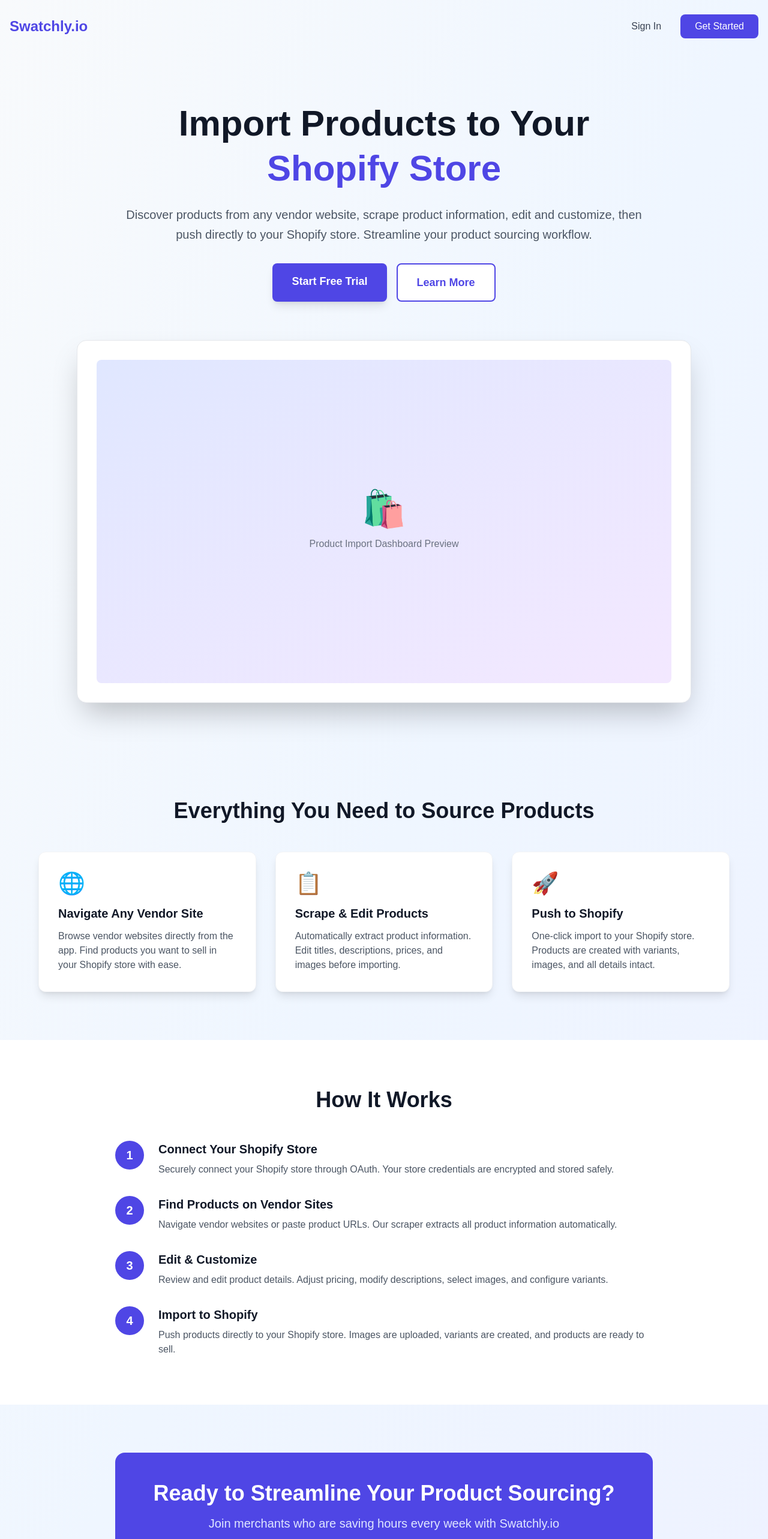
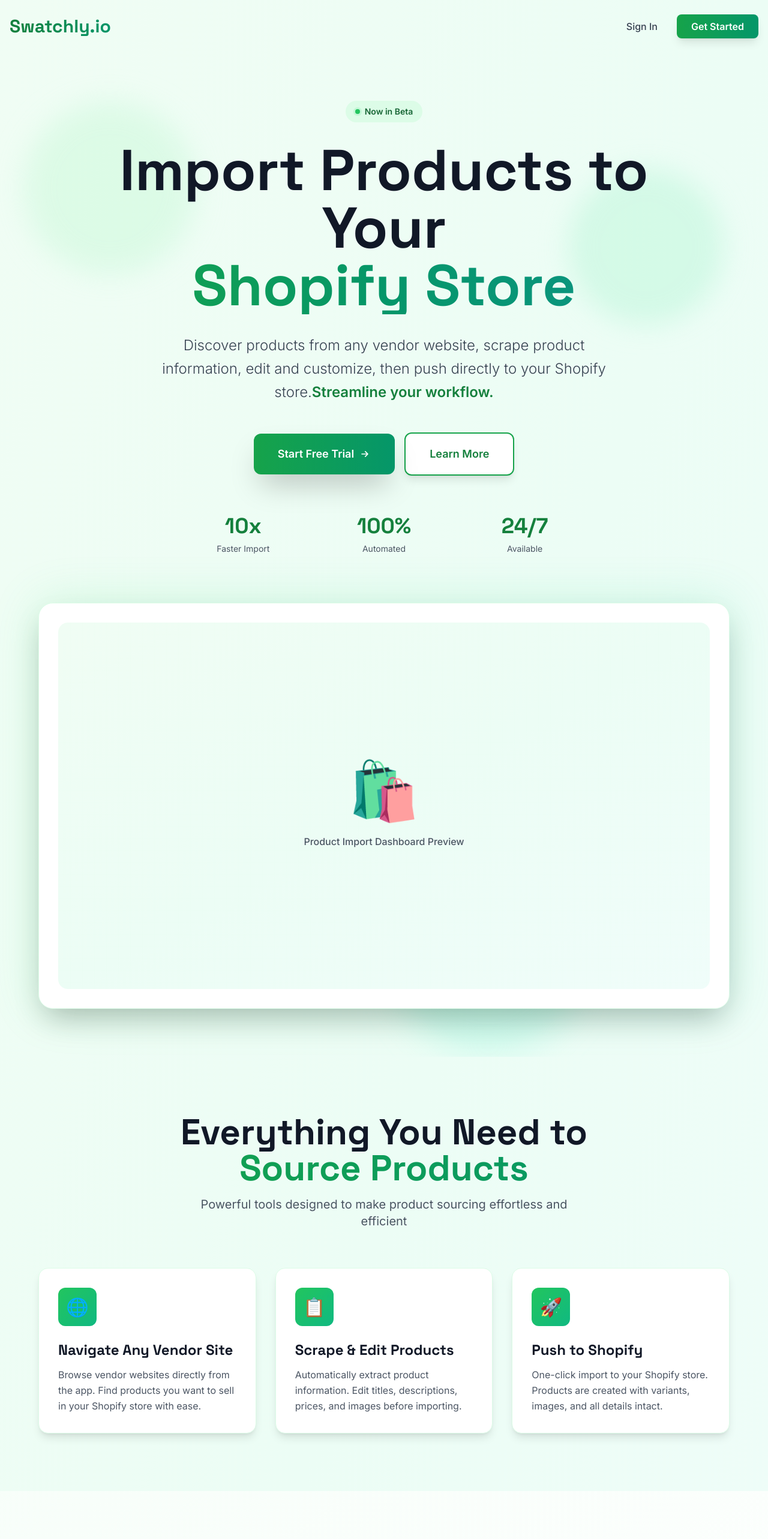
Before and after one commit to gilligan12/swatchly.io, a Next.js app: page / in a window 1280 px wide. Shown: the top 2566 px of the page at 60% size. Built offline with nearby package versions, Linux system fonts and the light colour scheme.

Commit message:
Redesign: Deep green color scheme, modern fonts (Space Grotesk + Inter), exciting innovative design

```diff
--- a/app/globals.css
+++ b/app/globals.css
@@ -17,7 +17,7 @@
 body {
   color: var(--foreground);
   background: var(--background);
-  font-family: Arial, Helvetica, sans-serif;
+  font-family: var(--font-inter), system-ui, sans-serif;
 }
 
 @layer utilities {
@@ -25,3 +25,49 @@
     text-wrap: balance;
   }
 }
+
+/* Animations */
+@keyframes blob {
+  0%, 100% {
+    transform: translate(0, 0) scale(1);
+  }
+  33% {
+    transform: translate(30px, -50px) scale(1.1);
+  }
+  66% {
+    transform: translate(-20px, 20px) scale(0.9);
+  }
+}
+
+.animate-blob {
+  animation: blob 7s infinite;
+}
+
+.animation-delay-2000 {
+  animation-delay: 2s;
+}
+
+.animation-delay-4000 {
+  animation-delay: 4s;
+}
+
+@keyframes bounce-slow {
+  0%, 100% {
+    transform: translateY(0);
+  }
+  50% {
+    transform: translateY(-20px);
+  }
+}
+
+.animate-bounce-slow {
+  animation: bounce-slow 3s ease-in-out infinite;
+}
+
+/* Grid pattern */
+.bg-grid-pattern {
+  background-image:
+    linear-gradient(to right, rgba(34, 197, 94, 0.1) 1px, transparent 1px),
+    linear-gradient(to bottom, rgba(34, 197, 94, 0.1) 1px, transparent 1px);
+  background-size: 20px 20px;
+}
--- a/app/layout.tsx
+++ b/app/layout.tsx
@@ -1,5 +1,18 @@
 import type { Metadata } from "next";
+import { Inter, Space_Grotesk } from "next/font/google";
 import "./globals.css";
+
+const inter = Inter({
+  subsets: ["latin"],
+  variable: "--font-inter",
+  display: "swap",
+});
+
+const spaceGrotesk = Space_Grotesk({
+  subsets: ["latin"],
+  variable: "--font-space-grotesk",
+  display: "swap",
+});
 
 export const metadata: Metadata = {
   title: "Swatchly.io - Import Products to Your Shopify Store",
@@ -12,7 +25,7 @@
   children: React.ReactNode;
 }>) {
   return (
-    <html lang="en">
+    <html lang="en" className={`${inter.variable} ${spaceGrotesk.variable}`}>
       <body>{children}</body>
     </html>
   );
--- a/app/page.tsx
+++ b/app/page.tsx
@@ -2,21 +2,23 @@
 
 export default function Home() {
   return (
-    <div className="min-h-screen bg-gradient-to-br from-slate-50 via-blue-50 to-indigo-50">
+    <div className="min-h-screen bg-gradient-to-br from-green-50 via-emerald-50 to-teal-50">
       {/* Navigation */}
-      <nav className="container mx-auto px-4 py-6">
+      <nav className="container mx-auto px-4 py-6 relative z-10">
         <div className="flex items-center justify-between">
-          <div className="text-2xl font-bold text-indigo-600">Swatchly.io</div>
+          <div className="text-3xl font-display font-bold bg-gradient-to-r from-green-700 to-emerald-600 bg-clip-text text-transparent">
+            Swatchly.io
+          </div>
           <div className="flex gap-4">
             <Link
               href="/login"
-              className="px-4 py-2 text-gray-700 hover:text-indigo-600 transition-colors"
+              className="px-4 py-2 text-gray-700 hover:text-green-700 transition-colors font-medium"
             >
               Sign In
             </Link>
             <Link
               href="/signup"
-              className="px-6 py-2 bg-indigo-600 text-white rounded-lg hover:bg-indigo-700 transition-colors"
+              className="px-6 py-2 bg-gradient-to-r from-green-600 to-emerald-600 text-white rounded-lg hover:from-green-700 hover:to-emerald-700 transition-all transform hover:scale-105 shadow-lg font-semibold"
             >
               Get Started
             </Link>
@@ -25,40 +27,83 @@
       </nav>
 
       {/* Hero Section */}
-      <main className="container mx-auto px-4 py-20">
-        <div className="max-w-4xl mx-auto text-center">
-          <h1 className="text-6xl font-bold text-gray-900 mb-6 leading-tight">
+      <main className="container mx-auto px-4 py-20 relative">
+        {/* Animated background elements */}
+        <div className="absolute inset-0 overflow-hidden pointer-events-none">
+          <div className="absolute top-20 left-10 w-72 h-72 bg-green-200 rounded-full mix-blend-multiply filter blur-xl opacity-30 animate-blob"></div>
+          <div className="absolute top-40 right-10 w-72 h-72 bg-emerald-200 rounded-full mix-blend-multiply filter blur-xl opacity-30 animate-blob animation-delay-2000"></div>
+          <div className="absolute -bottom-8 left-1/2 w-72 h-72 bg-teal-200 rounded-full mix-blend-multiply filter blur-xl opacity-30 animate-blob animation-delay-4000"></div>
+        </div>
+
+        <div className="max-w-5xl mx-auto text-center relative z-10">
+          {/* Badge */}
+          <div className="inline-flex items-center gap-2 px-4 py-2 bg-green-100 text-green-800 rounded-full text-sm font-semibold mb-8">
+            <span className="relative flex h-2 w-2">
+              <span className="animate-ping absolute inline-flex h-full w-full rounded-full bg-green-400 opacity-75"></span>
+              <span className="relative inline-flex rounded-full h-2 w-2 bg-green-500"></span>
+            </span>
+            Now in Beta
+          </div>
+
+          <h1 className="text-7xl md:text-8xl font-display font-bold text-gray-900 mb-8 leading-tight">
             Import Products to Your
-            <span className="text-indigo-600"> Shopify Store</span>
+            <span className="block bg-gradient-to-r from-green-600 via-emerald-600 to-teal-600 bg-clip-text text-transparent">
+              Shopify Store
+            </span>
           </h1>
-          <p className="text-xl text-gray-600 mb-8 leading-relaxed">
+
+          <p className="text-2xl text-gray-700 mb-12 leading-relaxed max-w-3xl mx-auto font-light">
             Discover products from any vendor website, scrape product information,
             edit and customize, then push directly to your Shopify store.
-            Streamline your product sourcing workflow.
+            <span className="font-semibold text-green-700">Streamline your workflow.</span>
           </p>
-          <div className="flex gap-4 justify-center">
+
+          <div className="flex flex-col sm:flex-row gap-4 justify-center items-center mb-16">
             <Link
               href="/signup"
-              className="px-8 py-4 bg-indigo-600 text-white rounded-lg text-lg font-semibold hover:bg-indigo-700 transition-all transform hover:scale-105 shadow-lg"
+              className="group px-10 py-5 bg-gradient-to-r from-green-600 to-emerald-600 text-white rounded-xl text-lg font-semibold hover:from-green-700 hover:to-emerald-700 transition-all transform hover:scale-105 shadow-2xl hover:shadow-green-500/50 flex items-center gap-2"
             >
               Start Free Trial
+              <svg className="w-5 h-5 group-hover:translate-x-1 transition-transform" fill="none" stroke="currentColor" viewBox="0 0 24 24">
+                <path strokeLinecap="round" strokeLinejoin="round" strokeWidth={2} d="M13 7l5 5m0 0l-5 5m5-5H6" />
+              </svg>
             </Link>
             <Link
               href="#features"
-              className="px-8 py-4 bg-white text-indigo-600 rounded-lg text-lg font-semibold hover:bg-gray-50 transition-all border-2 border-indigo-600"
+              className="px-10 py-5 bg-white text-green-700 rounded-xl text-lg font-semibold hover:bg-green-50 transition-all border-2 border-green-600 shadow-lg hover:shadow-xl"
             >
               Learn More
             </Link>
           </div>
+
+          {/* Stats */}
+          <div className="grid grid-cols-3 gap-8 max-w-2xl mx-auto">
+            <div className="text-center">
+              <div className="text-4xl font-display font-bold text-green-700 mb-2">10x</div>
+              <div className="text-sm text-gray-600">Faster Import</div>
+            </div>
+            <div className="text-center">
+              <div className="text-4xl font-display font-bold text-green-700 mb-2">100%</div>
+              <div className="text-sm text-gray-600">Automated</div>
+            </div>
+            <div className="text-center">
+              <div className="text-4xl font-display font-bold text-green-700 mb-2">24/7</div>
+              <div className="text-sm text-gray-600">Available</div>
+            </div>
+          </div>
         </div>
 
-        {/* Hero Image/Illustration */}
-        <div className="mt-16 max-w-5xl mx-auto">
-          <div className="bg-white rounded-2xl shadow-2xl p-8 border border-gray-200">
-            <div className="aspect-video bg-gradient-to-br from-indigo-100 to-purple-100 rounded-lg flex items-center justify-center">
-              <div className="text-center">
-                <div className="text-6xl mb-4">🛍️</div>
-                <p className="text-gray-500">Product Import Dashboard Preview</p>
+        {/* Hero Visual */}
+        <div className="mt-20 max-w-6xl mx-auto relative z-10">
+          <div className="relative">
+            <div className="absolute inset-0 bg-gradient-to-r from-green-400 to-emerald-400 rounded-3xl blur-2xl opacity-20"></div>
+            <div className="relative bg-white rounded-3xl shadow-2xl p-8 border border-green-100">
+              <div className="aspect-video bg-gradient-to-br from-green-50 via-emerald-50 to-teal-50 rounded-2xl flex items-center justify-center relative overflow-hidden">
+                <div className="absolute inset-0 bg-grid-pattern opacity-5"></div>
+                <div className="relative z-10 text-center">
+                  <div className="text-8xl mb-6 animate-bounce-slow">🛍️</div>
+                  <p className="text-gray-600 font-medium">Product Import Dashboard Preview</p>
+                </div>
               </div>
             </div>
           </div>
@@ -66,38 +111,55 @@
       </main>
 
       {/* Features Section */}
-      <section id="features" className="container mx-auto px-4 py-20">
+      <section id="features" className="container mx-auto px-4 py-24 relative">
         <div className="max-w-6xl mx-auto">
-          <h2 className="text-4xl font-bold text-center text-gray-900 mb-12">
-            Everything You Need to Source Products
+          <div className="text-center mb-16">
+            <h2 className="text-5xl md:text-6xl font-display font-bold text-gray-900 mb-4">
+              Everything You Need to
+              <span className="block bg-gradient-to-r from-green-600 to-emerald-600 bg-clip-text text-transparent">
+                Source Products
+              </span>
             </h2>
+            <p className="text-xl text-gray-600 max-w-2xl mx-auto">
+              Powerful tools designed to make product sourcing effortless and efficient
+            </p>
+          </div>
+
           <div className="grid md:grid-cols-3 gap-8">
-            <div className="bg-white p-8 rounded-xl shadow-lg border border-gray-100">
-              <div className="text-4xl mb-4">🌐</div>
-              <h3 className="text-xl font-semibold text-gray-900 mb-3">
+            <div className="group bg-white p-8 rounded-2xl shadow-lg border border-green-100 hover:border-green-300 transition-all hover:shadow-2xl hover:-translate-y-2">
+              <div className="w-16 h-16 bg-gradient-to-br from-green-500 to-emerald-500 rounded-xl flex items-center justify-center mb-6 group-hover:scale-110 transition-transform">
+                <span className="text-3xl">🌐</span>
+              </div>
+              <h3 className="text-2xl font-display font-bold text-gray-900 mb-3">
                 Navigate Any Vendor Site
               </h3>
-              <p className="text-gray-600">
+              <p className="text-gray-600 leading-relaxed">
                 Browse vendor websites directly from the app. Find products you want
                 to sell in your Shopify store with ease.
               </p>
             </div>
-            <div className="bg-white p-8 rounded-xl shadow-lg border border-gray-100">
-              <div className="text-4xl mb-4">📋</div>
-              <h3 className="text-xl font-semibold text-gray-900 mb-3">
+
+            <div className="group bg-white p-8 rounded-2xl shadow-lg border border-green-100 hover:border-green-300 transition-all hover:shadow-2xl hover:-translate-y-2">
+              <div className="w-16 h-16 bg-gradient-to-br from-green-500 to-emerald-500 rounded-xl flex items-center justify-center mb-6 group-hover:scale-110 transition-transform">
+                <span className="text-3xl">📋</span>
+              </div>
+              <h3 className="text-2xl font-display font-bold text-gray-900 mb-3">
                 Scrape & Edit Products
               </h3>
-              <p className="text-gray-600">
+              <p className="text-gray-600 leading-relaxed">
                 Automatically extract product information. Edit titles, descriptions,
                 prices, and images before importing.
               </p>
             </div>
-            <div className="bg-white p-8 rounded-xl shadow-lg border border-gray-100">
-              <div className="text-4xl mb-4">🚀</div>
-              <h3 className="text-xl font-semibold text-gray-900 mb-3">
+
+            <div className="group bg-white p-8 rounded-2xl shadow-lg border border-green-100 hover:border-green-300 transition-all hover:shadow-2xl hover:-translate-y-2">
+              <div className="w-16 h-16 bg-gradient-to-br from-green-500 to-emerald-500 rounded-xl flex items-center justify-center mb-6 group-hover:scale-110 transition-transform">
+                <span className="text-3xl">🚀</span>
+              </div>
+              <h3 className="text-2xl font-display font-bold text-gray-900 mb-3">
                 Push to Shopify
               </h3>
-              <p className="text-gray-600">
+              <p className="text-gray-600 leading-relaxed">
                 One-click import to your Shopify store. Products are created with
                 variants, images, and all details intact.
               </p>
@@ -107,63 +169,71 @@
       </section>
 
       {/* How It Works */}
-      <section className="container mx-auto px-4 py-20 bg-white">
-        <div className="max-w-4xl mx-auto">
-          <h2 className="text-4xl font-bold text-center text-gray-900 mb-12">
+      <section className="container mx-auto px-4 py-24 bg-white relative overflow-hidden">
+        <div className="absolute inset-0 bg-gradient-to-br from-green-50/50 to-transparent"></div>
+        <div className="max-w-5xl mx-auto relative z-10">
+          <div className="text-center mb-16">
+            <h2 className="text-5xl md:text-6xl font-display font-bold text-gray-900 mb-4">
               How It Works
             </h2>
-          <div className="space-y-8">
-            <div className="flex gap-6 items-start">
-              <div className="flex-shrink-0 w-12 h-12 bg-indigo-600 text-white rounded-full flex items-center justify-center text-xl font-bold">
+            <p className="text-xl text-gray-600">Simple, fast, and powerful</p>
+          </div>
+
+          <div className="space-y-12">
+            <div className="flex gap-8 items-start group">
+              <div className="flex-shrink-0 w-16 h-16 bg-gradient-to-br from-green-600 to-emerald-600 text-white rounded-2xl flex items-center justify-center text-2xl font-display font-bold shadow-lg group-hover:scale-110 transition-transform">
                 1
               </div>
-              <div>
-                <h3 className="text-xl font-semibold text-gray-900 mb-2">
+              <div className="flex-1 pt-2">
+                <h3 className="text-2xl font-display font-bold text-gray-900 mb-3">
                   Connect Your Shopify Store
                 </h3>
-                <p className="text-gray-600">
+                <p className="text-lg text-gray-600 leading-relaxed">
                   Securely connect your Shopify store through OAuth. Your store
                   credentials are encrypted and stored safely.
                 </p>
               </div>
             </div>
-            <div className="flex gap-6 items-start">
-              <div className="flex-shrink-0 w-12 h-12 bg-indigo-600 text-white rounded-full flex items-center justify-center text-xl font-bold">
+
+            <div className="flex gap-8 items-start group">
+              <div className="flex-shrink-0 w-16 h-16 bg-gradient-to-br from-green-600 to-emerald-600 text-white rounded-2xl flex items-center justify-center text-2xl font-display font-bold shadow-lg group-hover:scale-110 transition-transform">
                 2
               </div>
-              <div>
-                <h3 className="text-xl font-semibold text-gray-900 mb-2">
+              <div className="flex-1 pt-2">
+                <h3 className="text-2xl font-display font-bold text-gray-900 mb-3">
                   Find Products on Vendor Sites
                 </h3>
-                <p className="text-gray-600">
+                <p className="text-lg text-gray-600 leading-relaxed">
                   Navigate vendor websites or paste product URLs. Our scraper
                   extracts all product information automatically.
                 </p>
               </div>
             </div>
-            <div className="flex gap-6 items-start">
-              <div className="flex-shrink-0 w-12 h-12 bg-indigo-600 text-white rounded-full flex items-center justify-center text-xl font-bold">
+
+            <div className="flex gap-8 items-start group">
+              <div className="flex-shrink-0 w-16 h-16 bg-gradient-to-br from-green-600 to-emerald-600 text-white rounded-2xl flex items-center justify-center text-2xl font-display font-bold shadow-lg group-hover:scale-110 transition-transform">
                 3
               </div>
-              <div>
-                <h3 className="text-xl font-semibold text-gray-900 mb-2">
+              <div className="flex-1 pt-2">
+                <h3 className="text-2xl font-display font-bold text-gray-900 mb-3">
                   Edit & Customize
                 </h3>
-                <p className="text-gray-600">
+                <p className="text-lg text-gray-600 leading-relaxed">
                   Review and edit product details. Adjust pricing, modify
                   descriptions, select images, and configure variants.
                 </p>
               </div>
             </div>
-            <div className="flex gap-6 items-start">
-              <div className="flex-shrink-0 w-12 h-12 bg-indigo-600 text-white rounded-full flex items-center justify-center text-xl font-bold">
+
+            <div className="flex gap-8 items-start group">
+              <div className="flex-shrink-0 w-16 h-16 bg-gradient-to-br from-green-600 to-emerald-600 text-white rounded-2xl flex items-center justify-center text-2xl font-display font-bold shadow-lg group-hover:scale-110 transition-transform">
                 4
               </div>
-              <div>
-                <h3 className="text-xl font-semibold text-gray-900 mb-2">
+              <div className="flex-1 pt-2">
+                <h3 className="text-2xl font-display font-bold text-gray-900 mb-3">
                   Import to Shopify
                 </h3>
-                <p className="text-gray-600">
+                <p className="text-lg text-gray-600 leading-relaxed">
                   Push products directly to your Shopify store. Images are uploaded,
                   variants are created, and products are ready to sell.
                 </p>
@@ -174,27 +244,30 @@
       </section>
 
       {/* CTA Section */}
-      <section className="container mx-auto px-4 py-20">
-        <div className="max-w-4xl mx-auto text-center bg-indigo-600 rounded-2xl p-12 text-white">
-          <h2 className="text-4xl font-bold mb-4">
+      <section className="container mx-auto px-4 py-24">
+        <div className="max-w-5xl mx-auto relative">
+          <div className="absolute inset-0 bg-gradient-to-r from-green-600 to-emerald-600 rounded-3xl blur-2xl opacity-20"></div>
+          <div className="relative bg-gradient-to-r from-green-600 via-emerald-600 to-teal-600 rounded-3xl p-12 md:p-16 text-white text-center shadow-2xl">
+            <h2 className="text-4xl md:text-5xl font-display font-bold mb-6">
               Ready to Streamline Your Product Sourcing?
             </h2>
-          <p className="text-xl text-indigo-100 mb-8">
+            <p className="text-xl text-green-50 mb-10 max-w-2xl mx-auto">
               Join merchants who are saving hours every week with Swatchly.io
             </p>
             <Link
               href="/signup"
-            className="inline-block px-8 py-4 bg-white text-indigo-600 rounded-lg text-lg font-semibold hover:bg-gray-100 transition-all transform hover:scale-105 shadow-lg"
+              className="inline-block px-10 py-5 bg-white text-green-700 rounded-xl text-lg font-semibold hover:bg-green-50 transition-all transform hover:scale-105 shadow-2xl hover:shadow-white/50"
             >
               Get Started Free
             </Link>
           </div>
+        </div>
       </section>
 
       {/* Footer */}
-      <footer className="container mx-auto px-4 py-12 border-t border-gray-200">
+      <footer className="container mx-auto px-4 py-12 border-t border-green-100">
         <div className="max-w-6xl mx-auto flex flex-col md:flex-row justify-between items-center">
-          <div className="text-xl font-bold text-indigo-600 mb-4 md:mb-0">
+          <div className="text-2xl font-display font-bold bg-gradient-to-r from-green-700 to-emerald-600 bg-clip-text text-transparent mb-4 md:mb-0">
             Swatchly.io
           </div>
           <div className="text-gray-600 text-sm">
--- a/package.json
+++ b/package.json
@@ -13,7 +13,8 @@
     "react-dom": "^18.3.1",
     "next": "^16.0.0",
     "@supabase/supabase-js": "^2.39.3",
-    "@supabase/ssr": "^0.1.0"
+    "@supabase/ssr": "^0.1.0",
+    "next/font": "^16.0.0"
   },
   "devDependencies": {
     "typescript": "^5.6.3",
--- a/tailwind.config.ts
+++ b/tailwind.config.ts
@@ -11,6 +11,23 @@
       colors: {
         background: "var(--background)",
         foreground: "var(--foreground)",
+        green: {
+          50: "#f0fdf4",
+          100: "#dcfce7",
+          200: "#bbf7d0",
+          300: "#86efac",
+          400: "#4ade80",
+          500: "#22c55e",
+          600: "#16a34a",
+          700: "#15803d",
+          800: "#166534",
+          900: "#14532d",
+          950: "#052e16",
+        },
+      },
+      fontFamily: {
+        sans: ["var(--font-inter)", "system-ui", "sans-serif"],
+        display: ["var(--font-space-grotesk)", "system-ui", "sans-serif"],
       },
     },
   },
```
Lines whose indentation alone changed are shown as unchanged.
